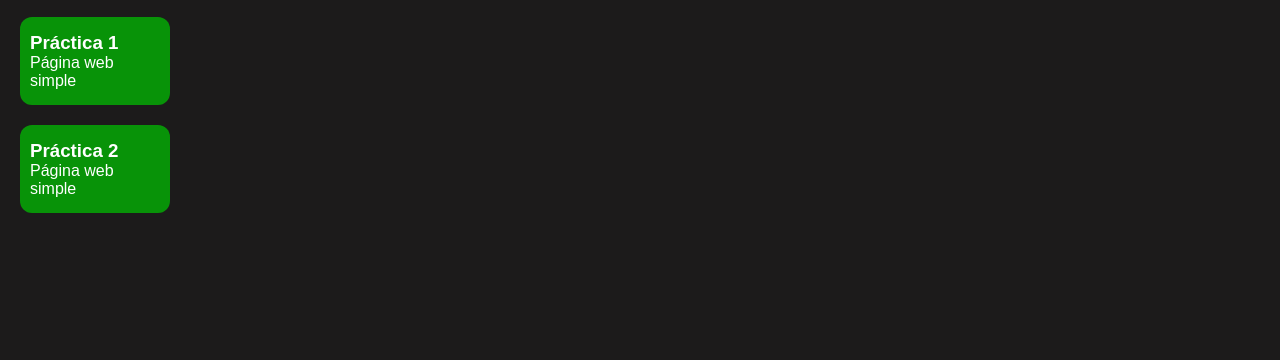
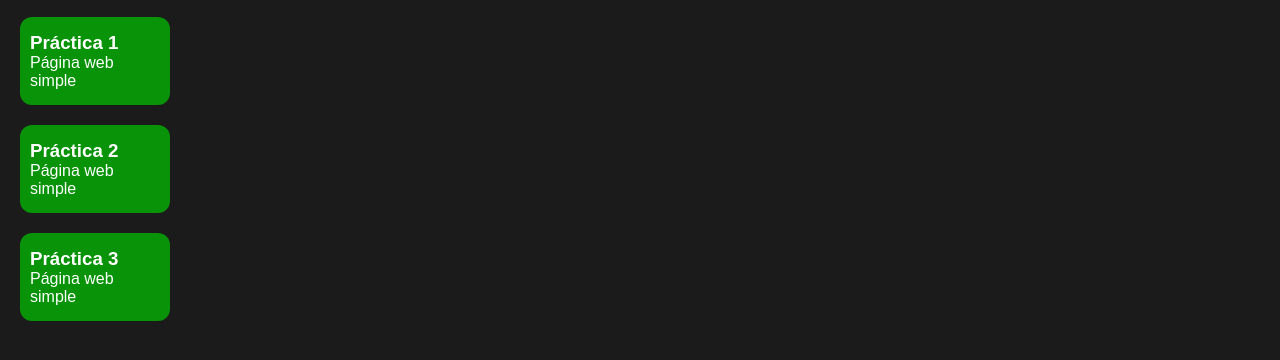
Before and after one commit to ginorojo/funval-n1, a plain HTML site: page index.html in a window 1280 px wide. Shown: the part 180-540 px from the top of the page. Drawn offline with Linux system fonts and the light colour scheme.

Commit message:
agregar a repositorio

```diff
--- a/index.html
+++ b/index.html
@@ -52,6 +52,14 @@
                     </article>
                 </a>
             </li>
+            <li class="card">
+                <a href="./practica-3/practica-3.html">
+                    <article>
+                        <h3>Práctica 3</h3>
+                        <p>Página web simple</p>
+                    </article>
+                </a>
+            </li>
         </ul>
     </section>
 </main>
```
